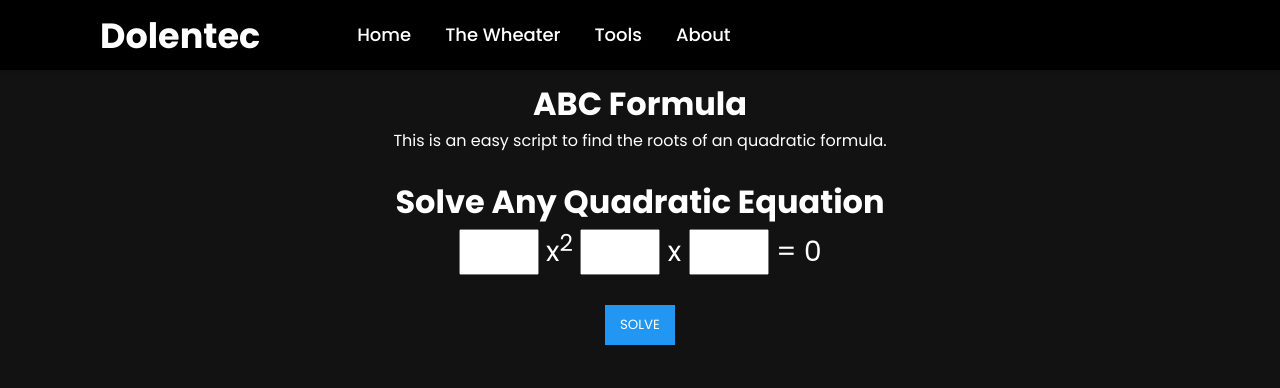
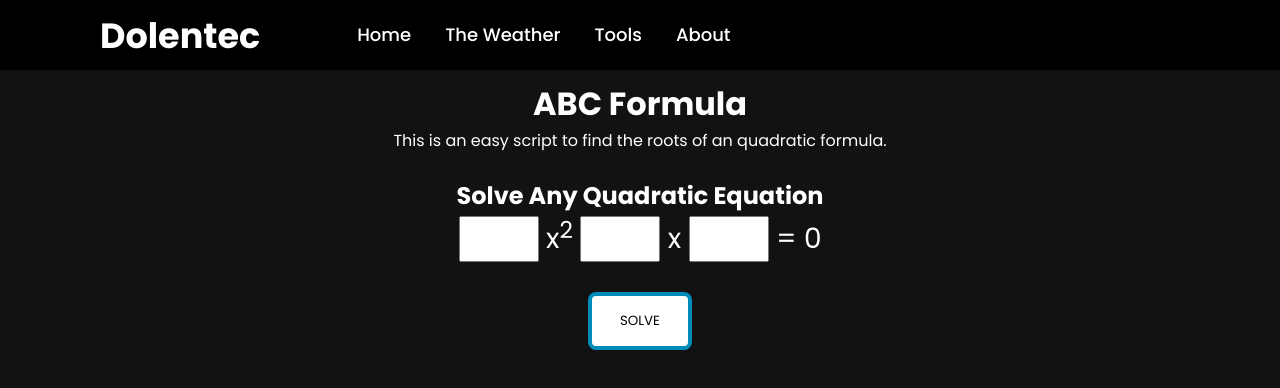
Before and after one commit to Dolentec/website, a plain HTML site: page ABCformule.html in a window 1280 px wide. Drawn offline with Linux system fonts and the light colour scheme.

Commit message:
Fixed some styling issues

```diff
--- a/ABCformule.html
+++ b/ABCformule.html
@@ -21,7 +21,7 @@
           <ul class="links">
             <li><a href="index.html">Home</a></li>
             <li>
-              <a href="weer.html" class="desktop-link">The Wheater</a>
+              <a href="weer.html" class="desktop-link">The Weather</a>
               <input type="checkbox" id="show-features" />
               <label for="show-features">Features</label>
               <ul>
@@ -77,11 +77,11 @@
         <br />
     </p>
     </div>
-    <h1>Solve Any Quadratic Equation</h1>
+    <h2>Solve Any Quadratic Equation</h2>
     <div id="input">
       <input id="a"> x<sup>2</sup> <input id="b"> x <input id="c"> = 0
     </div>
-    <button id="submit">SOLVE</button>
+    <button class="button1" id="submit">SOLVE</button>
     <div id="answers">
       <p id="DIS"></p>
       <p id="NOS">No solutions</p>
--- a/styles/stylesheet.css
+++ b/styles/stylesheet.css
@@ -264,15 +264,24 @@ input {
   font-size: 28px;
 }
 
-button {
-  margin: 30px auto;
-  padding: 10px 15px;
-  background-color: #2196F3;
-  border: none;
-  color: white;
-  cursor: pointer;
-}
-
 #NOS {
   display: none;
 }
+
+.button1 {
+  background-color: white;
+  color: black;
+  border: 4px solid #008CBA;
+  margin: 30px auto;
+  padding: 15px 28px;
+  border-radius: 8px;
+}
+
+.button {
+  transition-duration: 0.4s;
+}
+
+.button1:hover {
+  background-color: #008CBA;
+  color: white;
+}
```
